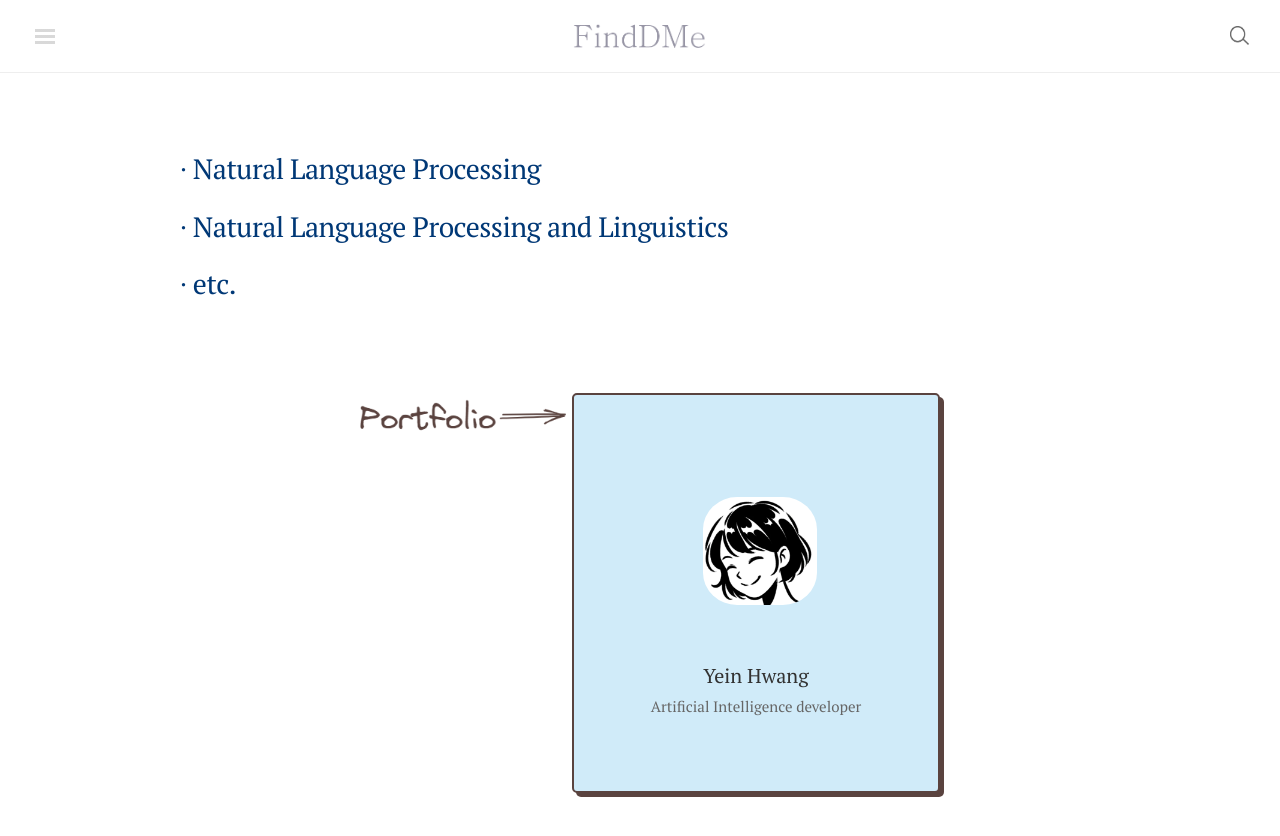
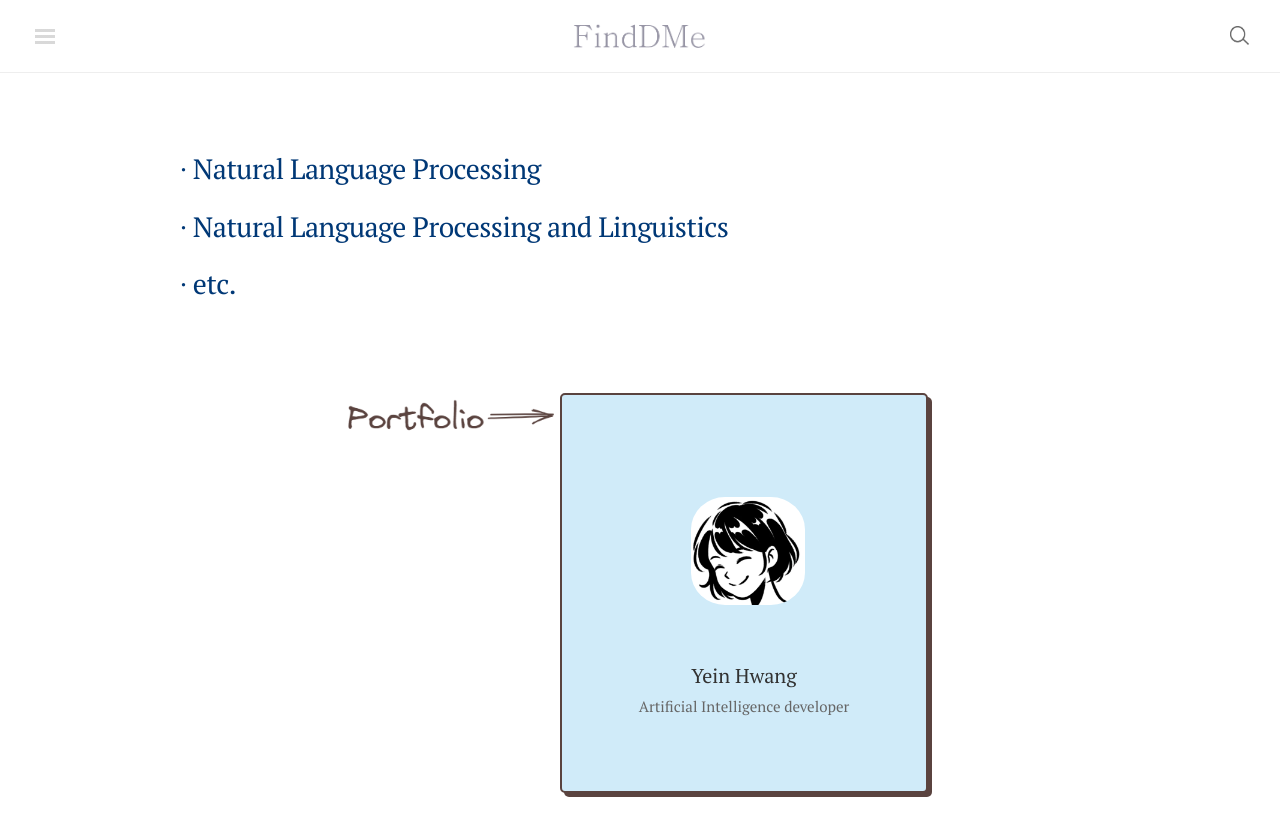
Before and after one commit to finddme/finddme.github.io, a Jekyll site: the page built from index.html, in a window 1280 px wide and 929 px high. Shown: the top 836 px of the window. Built offline with Jekyll 4.4.1, drawn with Linux system fonts in a browser that asks for light colours; nearby versions of some CDN libraries; comment, search, counter and statistics services are not loaded.

Commit message:
Update index.html

```diff
--- a/index.html
+++ b/index.html
@@ -76,13 +76,13 @@
 <br>
 <br>
 
-<div class="hero-portfolio"  style="float: left; width: 40%; overflow-y:hidden; margin-left: 24px;">
+<div class="hero-portfolio"  style="float: left; width: 40%; overflow-y:hidden; margin-left: 12px;">
   <img src="https://finddme.github.io/public/portfolio_brown2.png" />
 </div>
 
 <div class="card-expo">
 <!--       <div class="card" onclick="location.href='https://finddme.github.io/about/';" style=" cursor: pointer; float: right;"> -->
-      <div class="card" onclick="location.href='https://finddme.github.io/about/';" style=" cursor: pointer; float: center; width: 40%; overflow-y:hidden; margin-right: 180px;" >
+      <div class="card" onclick="location.href='https://finddme.github.io/about/';" style=" cursor: pointer; float: center; width: 40%; overflow-y:hidden; margin-right: 200px;" >
         <div class="card-photo"></div>
         <div class="card-title">Yein Hwang<br>
             <span>Artificial Intelligence developer</span>
```
